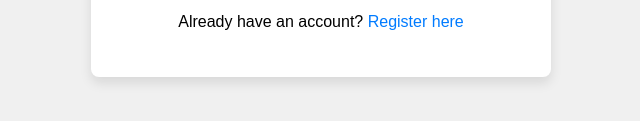
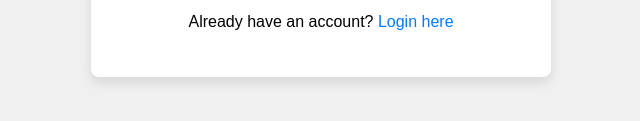
Before and after one commit to nawalragih/Proj2, a website: page public/register.html in a window 1280 px wide. Shown: the part 605-726 px from the top of the page, 319-959 px from the left. Drawn offline with Linux system fonts and the light colour scheme.

Commit message:
Update register.html

```diff
--- a/public/register.html
+++ b/public/register.html
@@ -108,7 +108,7 @@
             <button type="submit">Register</button>
         </form>
         <div class="form-footer">
-            <p>Already have an account? <a href="login.html">Register here</a></p>
+            <p>Already have an account? <a href="login.html">Login here</a></p>
         </div>
     </div>
 
```
